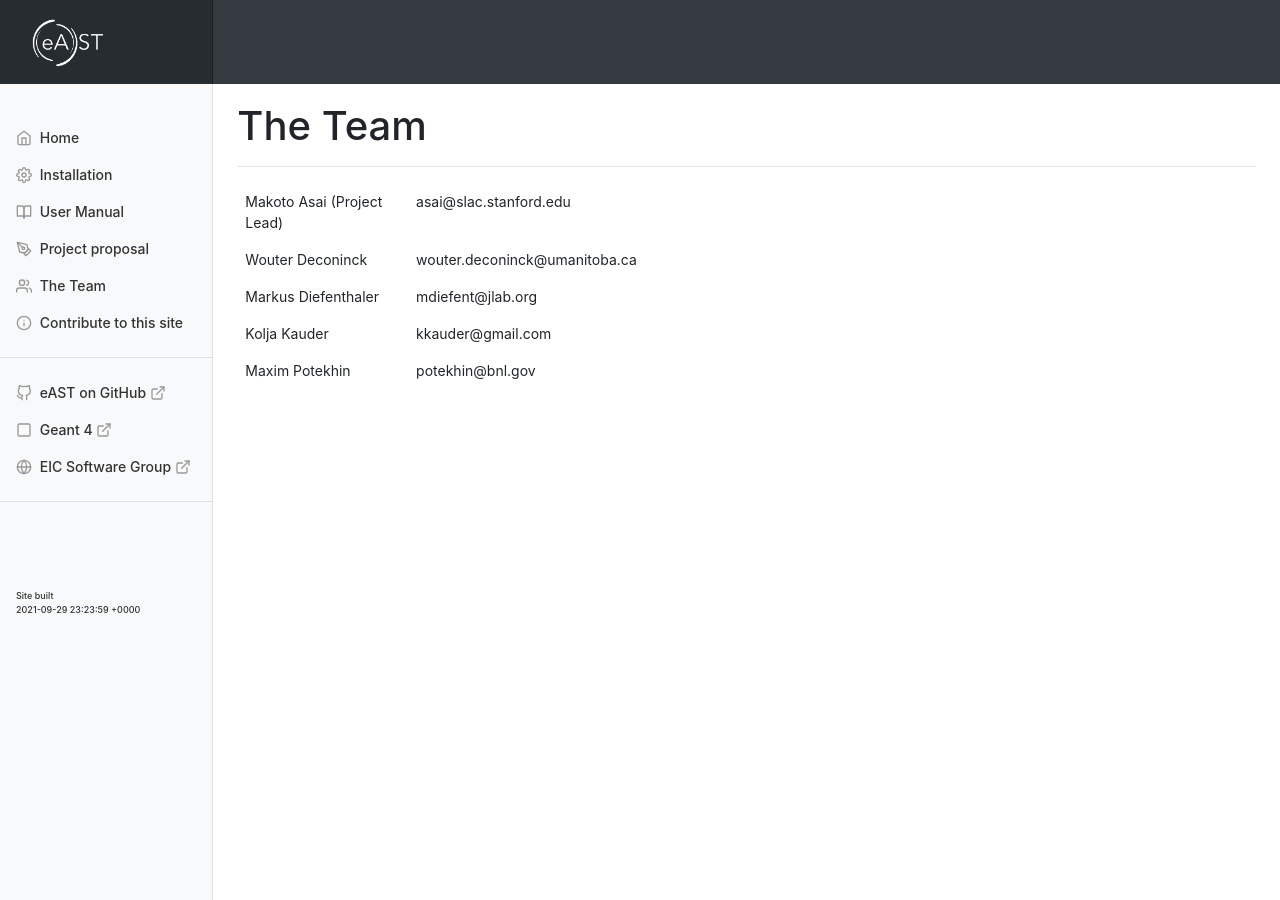
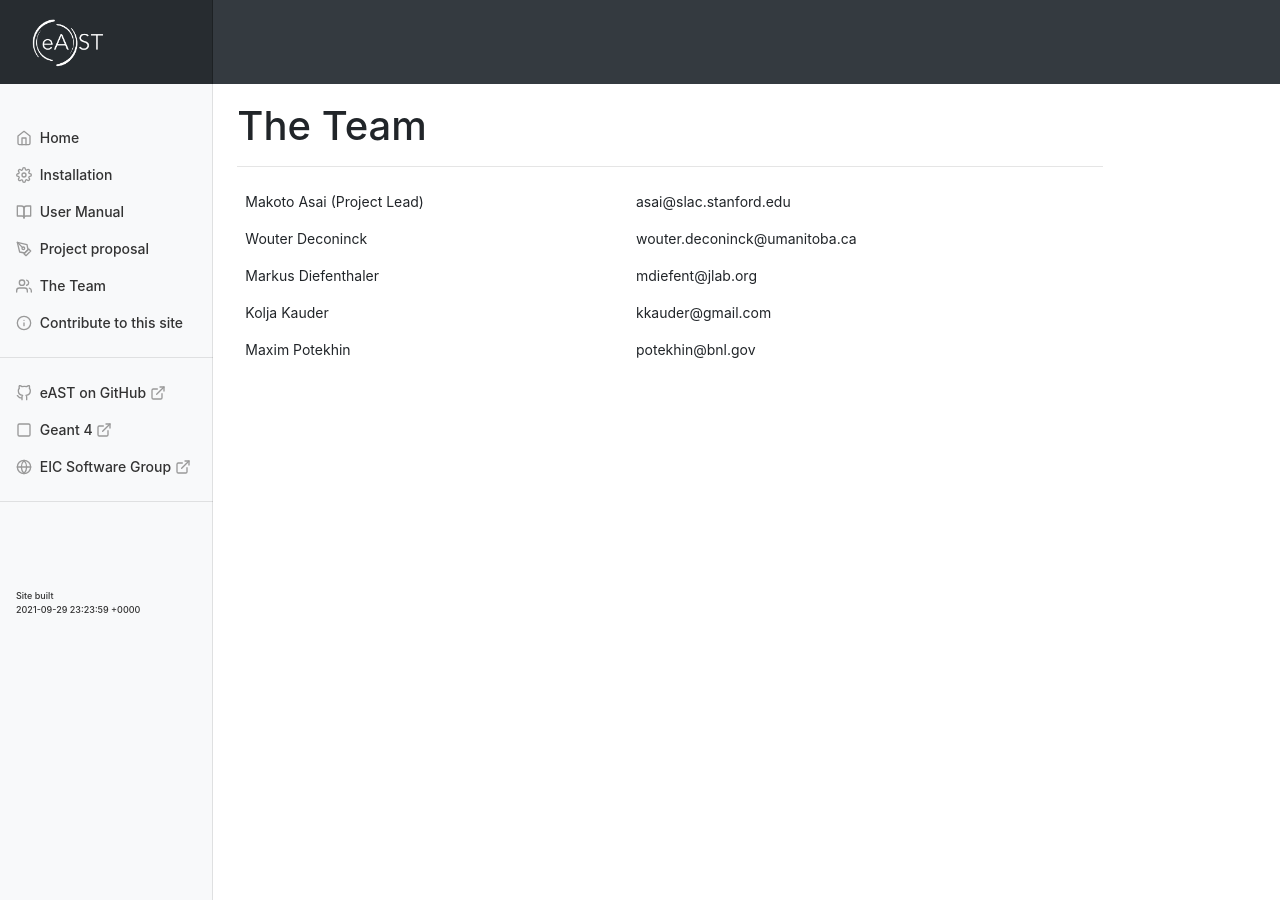
Before and after one commit to eic/east, a Jekyll site: the page built from docs/_content/team.md, in a window 1280 px wide. Built offline with Jekyll 4.4.1, drawn with Linux system fonts in a browser that asks for light colours; nearby versions of some CDN libraries.

Commit message:
Custom style for text pages added

```diff
--- a/docs/_content/team.md
+++ b/docs/_content/team.md
@@ -10,7 +10,7 @@ name: team
 
 ---
 
-<table width="40%">
+<table width="100%">
 
   {% for member in team %}
   <tr class="bland">
--- a/docs/_layouts/base.html
+++ b/docs/_layouts/base.html
@@ -19,15 +19,14 @@
             </div>
 
             <div class="col-sm-8"></div>
-        <main role="main" class="col-md-10 ml-sm-auto col-lg-10 pt-3 px-4">
-
-            <!-- div class="d-flex justify-content-between flex-wrap flex-md-nowrap align-items-center pb-2 mb-3" -->
+                <main role="main" class="col-md-10 ml-sm-auto col-lg-10 pt-3 px-4">
+	            <!-- div class="d-flex justify-content-between flex-wrap flex-md-nowrap align-items-center pb-2 mb-3" -->
                 <!-- border-bottom" -->
-              <!-- h3 class="h3">{{ header }}</h3 -->
-
-            <!-- /div -->
-            {{ content }}
-        </main>
+                <!-- h3 class="h3">{{ header }}</h3 -->
+                <!-- /div -->
+                <div class="txt">
+                    {{ content }}</div>
+                </main>
     </div>
         </div>
 
--- a/docs/assets/custom/css/custom.css
+++ b/docs/assets/custom/css/custom.css
@@ -56,6 +56,13 @@ tr:nth-child(odd) {background-color: #f2f2f2;}
 tr.bland {
     background: none !important;
 }
+
+div.txt {
+    max-width: 85%;
+    text-overflow: ellipsis;
+    word-wrap: break-word;
+}
+
 /* ---------------------------- */
 @media (min-width: 768px) {
     .bd-placeholder-img-lg {
```
